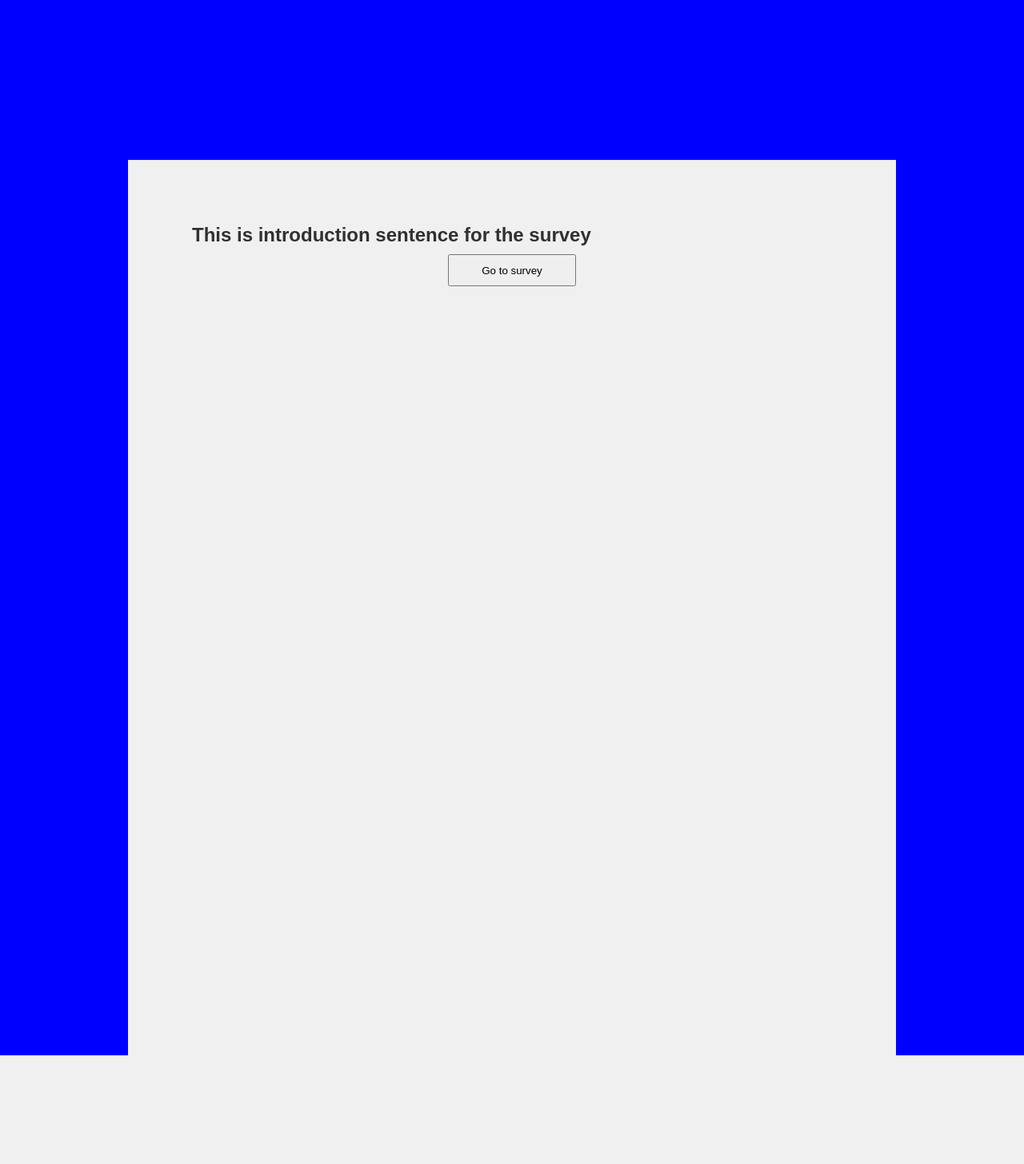
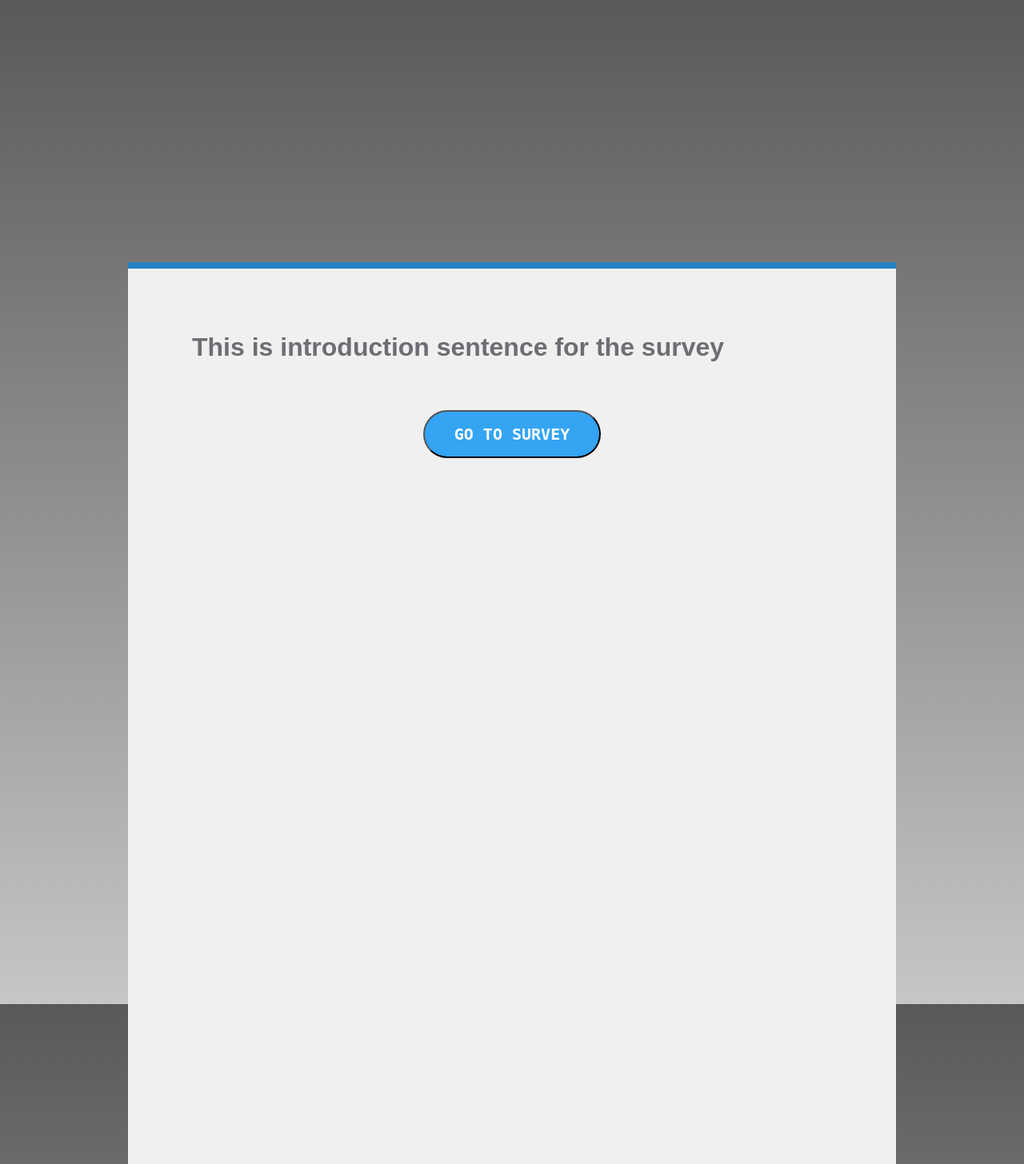
Before and after one commit to anphx/netofol, a Flask app: page / in a window 1280 px wide. Shown: the whole page at 80% size. Before the commit the page ends 1320 px from the top, so only its background shows below. Run offline with Flask 2, Linux system fonts and the light colour scheme; some libraries are stand-ins or nearby versions.

Commit message:
amir is styling

```diff
--- a/backend/static/style.css
+++ b/backend/static/style.css
@@ -1,10 +1,4 @@
-body {
-	background: #EFF0EF;
-	color: #303030;
-	text-align: center;
-	margin-top: 10%;
-	font-family: sans-serif;
-}
+
 button {
 	width: 12em;
 	height: 3em;
@@ -12,7 +6,7 @@ button {
 }
 
 html{
-	background: blue;
+	background: linear-gradient(to bottom, #595959 0%,#c6c6c6 100%); /* W3C, IE10+, FF16+, Chrome26+, Opera12+, Safari7+ */
 }
 
 body{
@@ -22,6 +16,14 @@ body{
     width: 50em;
     top: 200px;
     padding: 5em;
+	border-top:solid #2581c3 8px;
+
+	background: #EFF0EF;
+	color: #303030;
+	text-align: center;
+	margin-top: 10%;
+	font-family: sans-serif;
+
 }
 
 #content{
@@ -29,8 +31,9 @@ body{
     top: 0%;
     left: 50%;
     text-align: left;
-    font-size:x-large;
+    font-size:xx-large;
     font-weight: 600;
+    color:#6d6d73;
 }
 
 #next-btn{
@@ -63,6 +66,26 @@ body{
   font-size:medium;
   font-weight: lighter;
 }
+
+#goto-survey-btn, #start-btn, #save-btn{
+	margin-top:60px;
+	color: white;
+    background: #34a4f3;
+    border-radius: 50px;
+    width: 222px;
+    font-size: x-large;
+    font-family: monospace;
+    text-transform: uppercase;
+    font-weight: bold;
+}
+
+div#content label:first-child {
+    margin-top: 38px;
+}
+
+
+
+
 
 
 /*checkbox and radio btn*/
```
